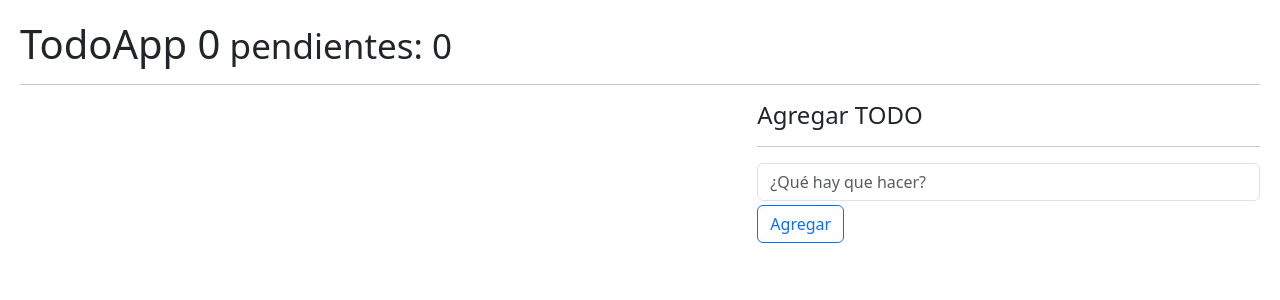
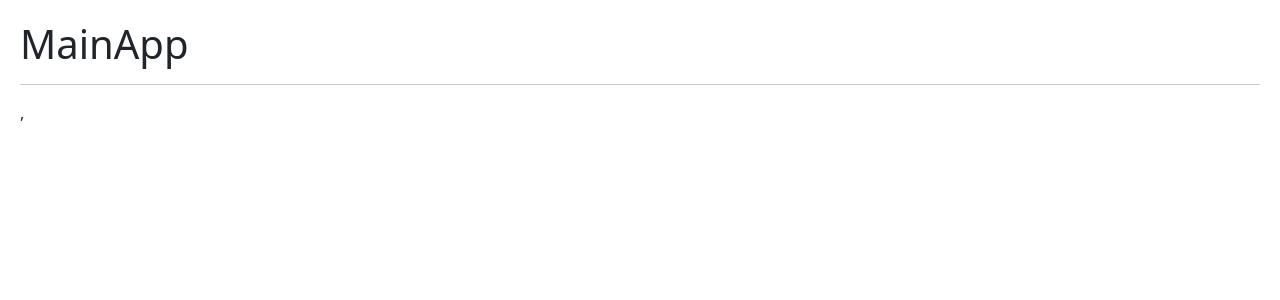
Before and after one commit to Leonardo-Robot-PostRock/HooksApp, a React (Vite) app: page / in a window 1280 px wide. Shown: the top 300 px of the page. Built offline with nearby package versions, Linux system fonts and the light colour scheme.

Commit message:
instalacion de react router dom y preparacion del proyecto

```diff
--- a/package.json
+++ b/package.json
@@ -10,7 +10,8 @@
   },
   "dependencies": {
     "react": "^18.2.0",
-    "react-dom": "^18.2.0"
+    "react-dom": "^18.2.0",
+    "react-router-dom": "^6.8.0"
   },
   "devDependencies": {
     "@types/react": "^18.0.26",
--- /dev/null
+++ b/src/09-useContext/MainApp.jsx
@@ -0,0 +1,10 @@
+import React from 'react';
+
+export const MainApp = () => {
+  return (
+    <>
+      <h1>MainApp</h1>
+      <hr />
+    </>
+  );
+};
--- a/src/main.jsx
+++ b/src/main.jsx
@@ -1,6 +1,7 @@
-import React from 'react'
-import ReactDOM from 'react-dom/client'
-import './index.css'
+import React from 'react';
+import ReactDOM from 'react-dom/client';
+import './index.css';
+import { BrowserRouter } from 'react-router-dom';
 
 // import HooksApp from './HooksApp';
 // import { CounterApp } from './01-useState/CounterApp';
@@ -15,10 +16,13 @@
 // import { CallbackHook } from './06-memos/CallbackHook';
 // import { Padre } from './07-tarea-memo/Padre';
 // import './08-useReducer/intro-reducer'
-import { TodoApp } from './08-useReducer/TodoApp'
+// import { TodoApp } from './08-useReducer/TodoApp'
+import { MainApp } from './09-useContext/MainApp';
 
 ReactDOM.createRoot(document.getElementById('root')).render(
-  // <React.StrictMode>
-    <TodoApp />
-  // </React.StrictMode>,
-)
+  <BrowserRouter>
+    {/* <React.StrictMode> */}
+    <MainApp />
+    {/* </React.StrictMode> */},
+  </BrowserRouter>
+);
```
Also changed, not shown: src/09-useContext/AboutPage.jsx (added, +10 -0 lines), src/09-useContext/HomePage.jsx (added, +10 -0 lines), src/09-useContext/LoginPage.jsx (added, +10 -0 lines), 1 other file (tests, documents, lock files or other folders).
